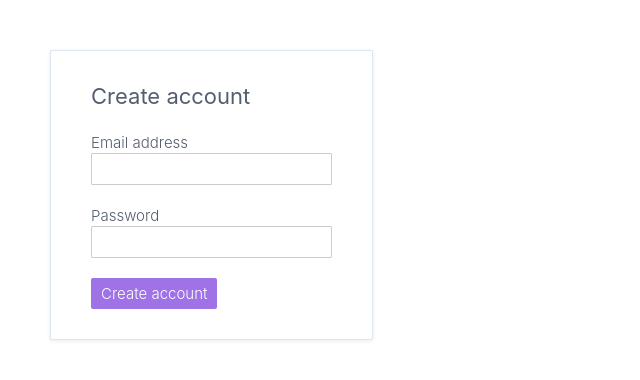
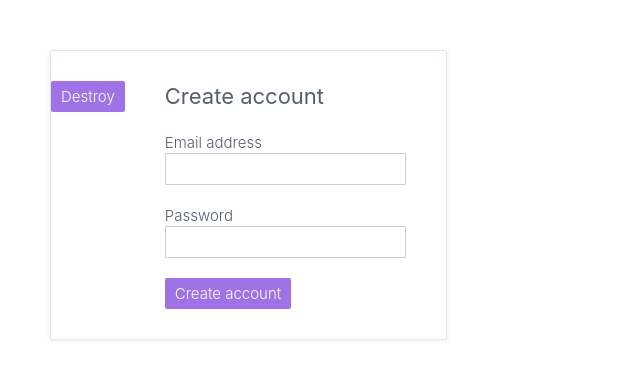
Before and after one commit to huy19712011/angular-pro-TM-1, an Angular app: page / in a window 1280 px wide. Shown: the top 380 px of the page, without its empty margins (0-640 px from the left). Built offline with nearby package versions, Linux system fonts and the light colour scheme.

Commit message:
end of 14 destroying dynamic components == begin of 15 Dynamic components reordering

```diff
--- a/src/app/app.component.html
+++ b/src/app/app.component.html
@@ -1,3 +1,8 @@
 <div>
+  <div>
+    <button (click)="destroyComponent()">
+      Destroy
+    </button>
+  </div>
   <div #entry></div>
 </div>
--- a/src/app/app.component.ts
+++ b/src/app/app.component.ts
@@ -1,4 +1,4 @@
-import { Component, ViewChild, ViewContainerRef, ComponentFactoryResolver, AfterContentInit } from '@angular/core';
+import { Component, ViewChild, ViewContainerRef, ComponentFactoryResolver, AfterContentInit, ComponentRef } from '@angular/core';
 
 import { User } from './auth-form/auth-form.interface';
 
@@ -11,6 +11,8 @@ import { AuthFormComponent } from './auth-form/auth-form.component';
 })
 export class AppComponent implements AfterContentInit {
 
+  component: ComponentRef<AuthFormComponent>;
+
   @ViewChild('entry', { static: true, read: ViewContainerRef }) entry: ViewContainerRef;
 
   constructor(
@@ -19,12 +21,16 @@ export class AppComponent implements AfterContentInit {
 
   ngAfterContentInit() {
     const authFormFactory = this.resolver.resolveComponentFactory(AuthFormComponent);
-    const component = this.entry.createComponent(authFormFactory);
+    this.component = this.entry.createComponent(authFormFactory);
     // console.log(component.instance);
-    component.instance.title = 'Create account';
+    this.component.instance.title = 'Create account';
 
     // component.instance.submitted.subscribe((data: User) => this.loginUser(data)); // way 1
-    component.instance.submitted.subscribe(this.loginUser); // the same as way 1
+    this.component.instance.submitted.subscribe(this.loginUser); // the same as way 1
+  }
+
+  destroyComponent() {
+    this.component.destroy();
   }
 
   loginUser(user: User) {
```
